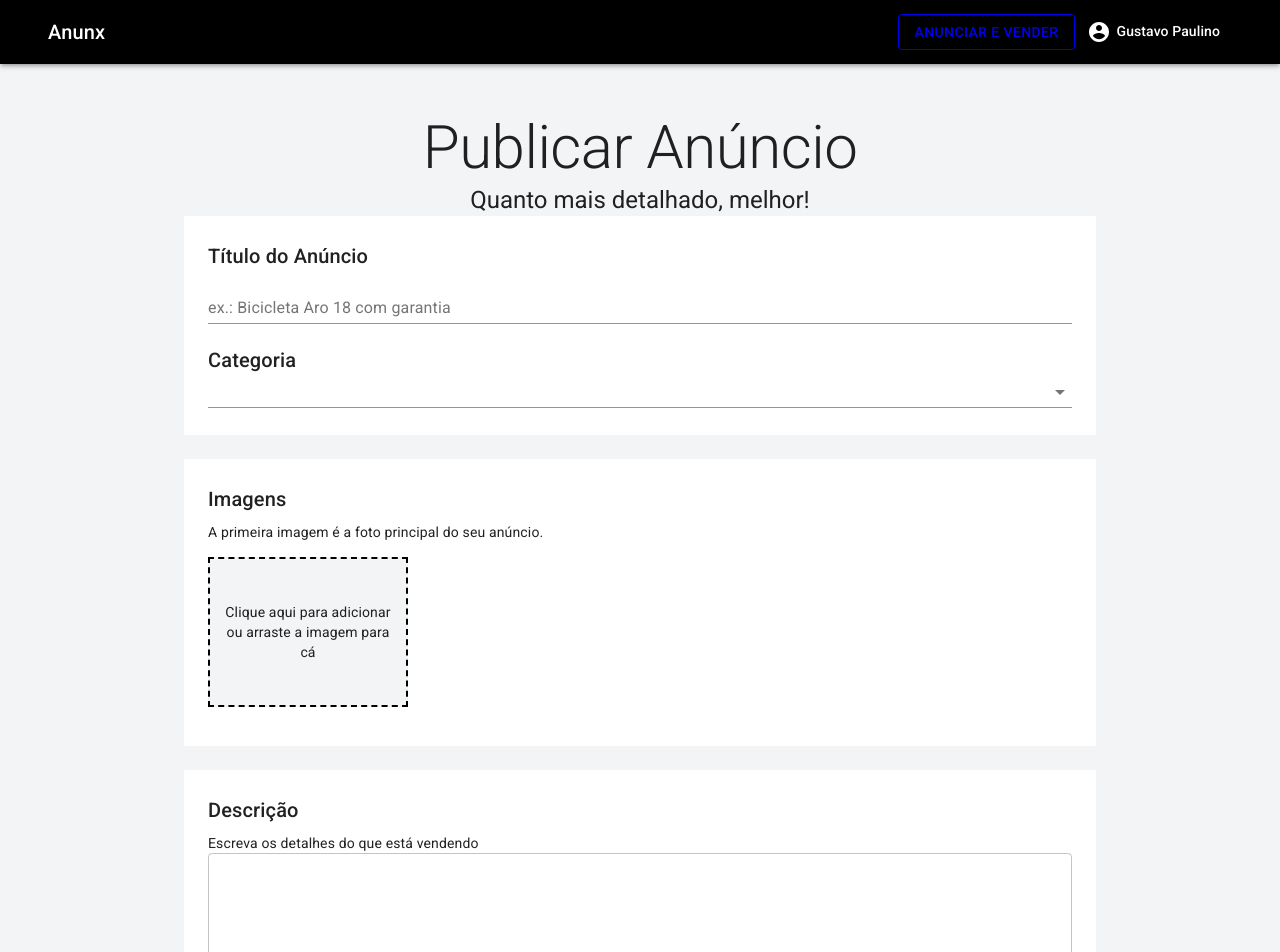
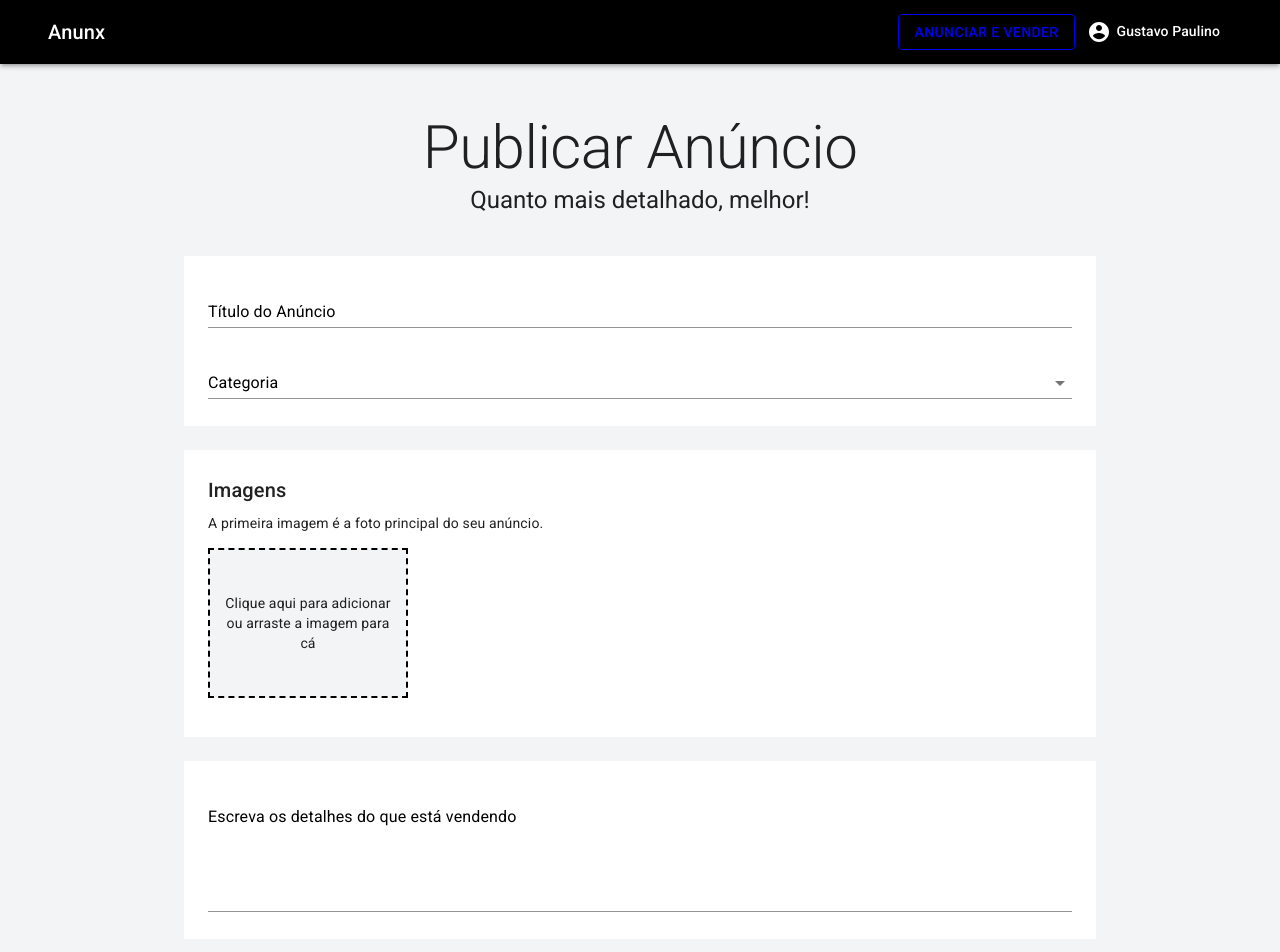
Before and after one commit to gustavopln/Anunx, a Next.js app: page /user/publish in a window 1280 px wide. Shown: the top 952 px of the page. Built offline with nearby package versions, Linux system fonts and the light colour scheme.

Commit message:
validação do campo descrição + refactor para formControl

```diff
--- a/pages/user/publish.js
+++ b/pages/user/publish.js
@@ -1,5 +1,5 @@
 import { useState } from 'react'
-import { Formik } from 'formik'
+import { Form, Formik } from 'formik'
 import * as yup from 'yup'
 
 import {
@@ -10,6 +10,7 @@
     IconButton,
     Select,
     TextField,
+    Input,
     Typography,
     InputLabel,
     OutlineInput,
@@ -35,6 +36,10 @@
         flexWrap: 'wrap',
         marginTop: 15,
 
+    },
+    inputLabel: {
+        fontWeight: 400,
+        color: theme.palette.primary.main,
     },
     dropzone: {
         display: 'flex',
@@ -88,7 +93,10 @@
         .min(6, 'Escreva um título maior')
         .max(100, 'Titulo ultrapassou limite de 100 caracteres')
         .required('Campo obrigatório'),
-    category: yup.string().required('Campo Obrigatório')
+    category: yup.string().required('Campo Obrigatório'),
+    description: yup.string()
+        .min(50, 'Escreva uma descrição com pelo menos 50 caracteres')
+        .required('Campo obrigatório'),
 })
 
 const handleChangeCategory = () => ({
@@ -126,7 +134,8 @@
             <Formik
                 initialValues={{
                     title: '',
-                    category: ''
+                    category: '',
+                    description: '',
                 }}
                 validationSchema={validationSchema}
                 onSubmit={(values) => {
@@ -152,26 +161,28 @@
                                     </Typography>
                                 </Container>
 
+                                <br/><br/>
+
                                 <Container maxWidth="md" className={classes.boxContainer}>
                                     <Box className={classes.box}>
-                                        <Typography component="h6" variant="h6" color="textPrimary" gutterBottom>
-                                            Título do Anúncio
-                                        </Typography>
-                                        <TextField
+
+                                        {/* Quando utiliza FormControl, não precisa utilizar o TextFied, utilizar o Input */}
+                                        <FormControl error={errors.title} fullWidth>
+                                            <InputLabel className={classes.inputLabel}>Título do Anúncio</InputLabel>
+                                            <Input
                                                 name="title"
                                                 value={values.title}
                                                 onChange={handleChange}
-                                            label="ex.: Bicicleta Aro 18 com garantia"
-                                            size="small"
-                                            fullWidth //Irá ocupar o tamanho inteiro do box
-                                            error={errors.title}
-                                            helperText={errors.title}
                                             />
+                                            <FormHelperText>
+                                                { errors.title }
+                                            </FormHelperText>
+                                        </FormControl>
+
                                         <br /><br />
-                                        <Typography component="h6" variant="h6" color="textPrimary">
-                                            Categoria
-                                        </Typography>
+
                                         <FormControl error={errors.category} fullWidth>
+                                            <InputLabel className={classes.inputLabel}>Categoria</InputLabel>
                                             <Select
                                                 name="category"
                                                 value={values.category}
@@ -248,18 +259,17 @@
 
                                 <Container maxWidth="md" className={classes.boxContainer}>
                                     <Box className={classes.box}>
-                                        <Typography component="h6" variant="h6" color="textPrimary" gutterBottom>
-                                            Descrição
-                                        </Typography>
-                                        <Typography component="div" variant="body2" color="textPrimary">
-                                            Escreva os detalhes do que está vendendo
-                                        </Typography>
+                                        <FormControl error={errors.description} fullWidth>
+                                            <InputLabel className={classes.inputLabel}>Escreva os detalhes do que está vendendo</InputLabel>
                                             <TextField
+                                                name="description"
                                                 multiline
                                                 rows={6}
-                                            variant="outlined"
-                                            fullWidth
                                             />
+                                            <FormHelperText>
+                                                {errors.description}
+                                            </FormHelperText>
+                                        </FormControl>
                                     </Box>
                                 </Container>
 
```
Lines whose indentation alone changed are shown as unchanged.
